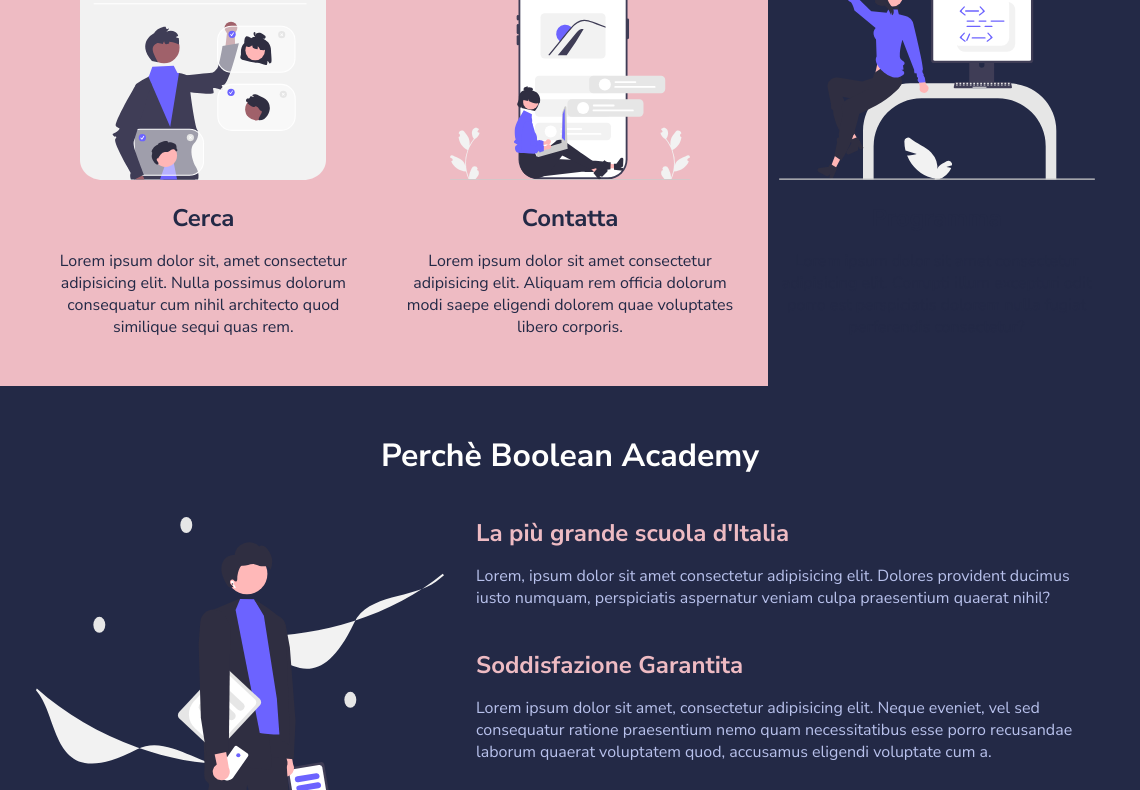
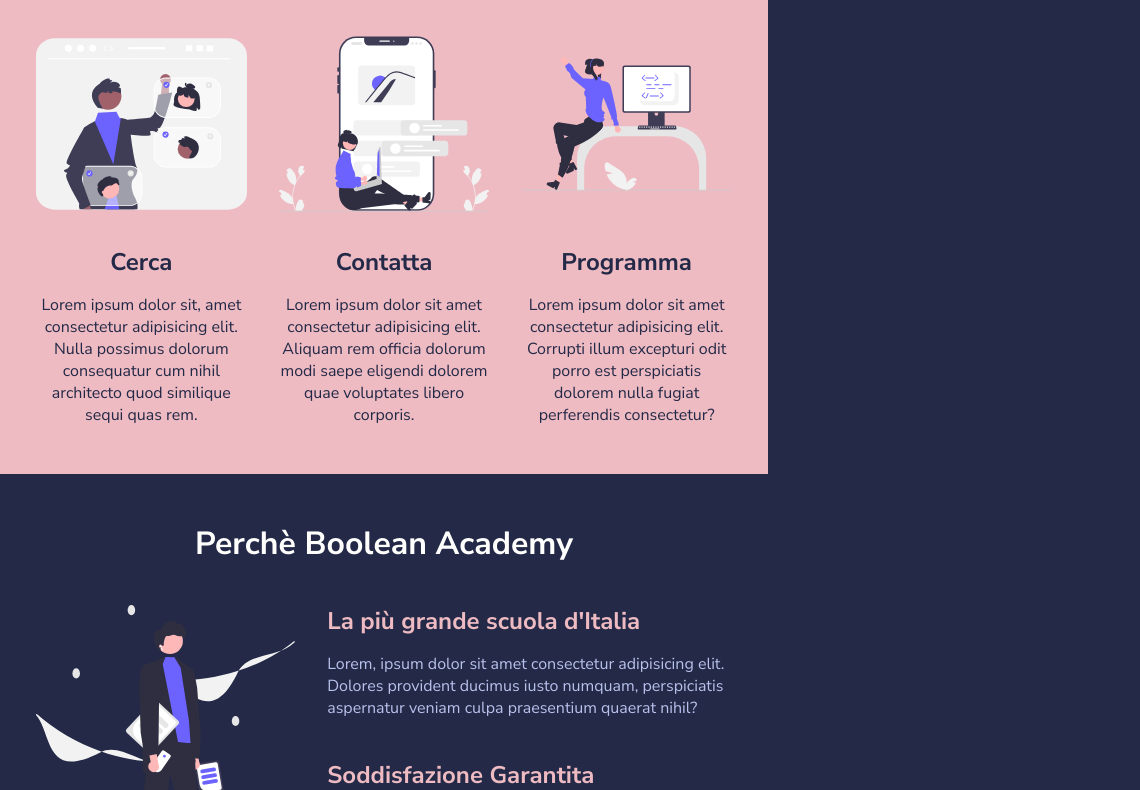
Before and after one commit to Devfrank94/html-css-resp-wannabe, a plain HTML site: page index.html in a window 768 px wide. Shown: the part 746-1536 px from the top of the page, 1140 px wide, since content can reach past the window. Drawn offline with Linux system fonts and the light colour scheme.

Commit message:
add media query desktop and tablet

```diff
--- a/css/style.css
+++ b/css/style.css
@@ -127,3 +127,26 @@ img {
 /************************************************
     SOLUZIONE RESPONSIVE
  ************************************************/
+
+ /* Esercizio Bonus Sopra i 768px e fino ai 1160px*/
+
+ @media screen  and (max-width: 1160px) {
+.steps, .site-header{
+    width: 100%;
+}
+
+.container{
+    width: 100%;
+}
+}
+
+/* Dispositivo da 768px a 480px */
+
+ @media screen  and (min-width: 768px) {
+
+.container{
+    width: 768px;
+}
+}
+
+/* Dispositivo da 480px in giù */
```
